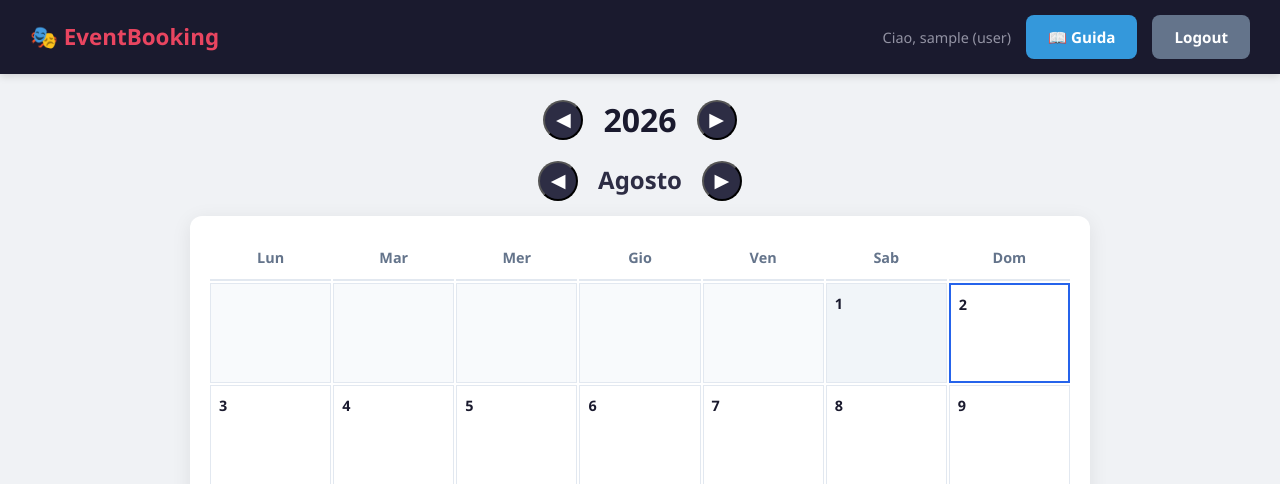
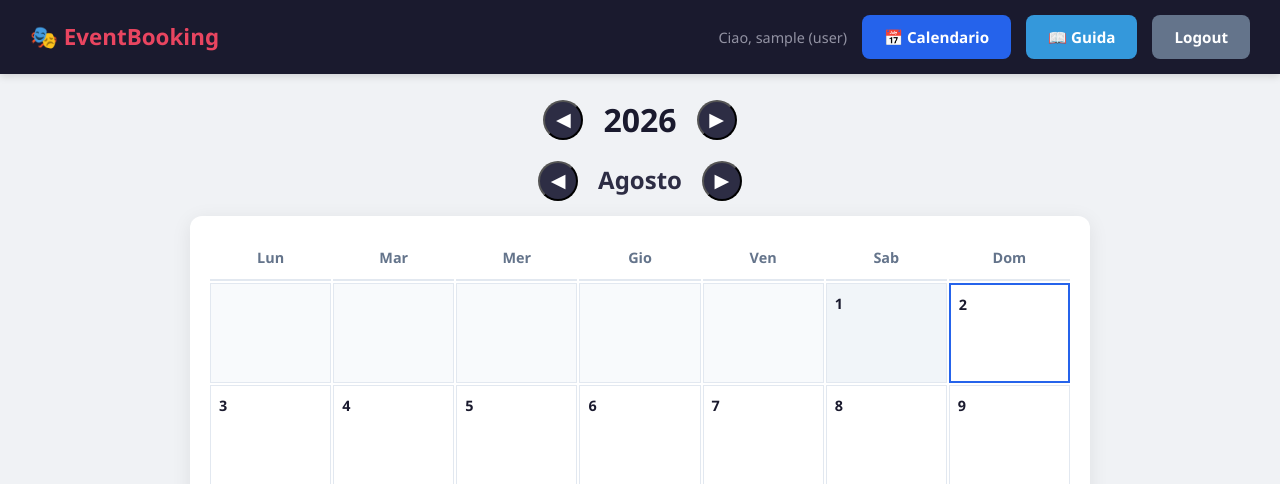
Before and after one commit to lucfio68/event_booking_app, a Flask app: page /calendar in a window 1280 px wide. Shown: the top 484 px of the page. Run offline with Flask 3, Linux system fonts and the light colour scheme; the visitor is signed in with stand-in values (Sample User, id 1); data that the repository does not hold is empty.

```diff
--- a/templates/base.html
+++ b/templates/base.html
@@ -22,9 +22,9 @@
         <div class="nav-links">
             {% if current_user.is_authenticated %}
                 <span class="nav-user">Ciao, {{ current_user.nome_cognome }} ({{ current_user.tipo }})</span>
+                <a href="{{ url_for('calendar_view') }}" class="btn btn-primary">📅 Calendario</a>
                 <a href="{{ url_for('guida') }}" class="btn btn-guide" target="_blank">📖 Guida</a>
                 {% if current_user.is_admin() %}
-                    <a href="{{ url_for('create_event') }}" class="btn btn-primary">+ Crea Evento</a>
                     <a href="{{ url_for('admin_sale') }}" class="btn btn-secondary">🏛️ Sale</a>
                     <a href="{{ url_for('admin_layout_posti') }}" class="btn btn-secondary">🪑 Layout Posti</a>
                 {% endif %}
```
